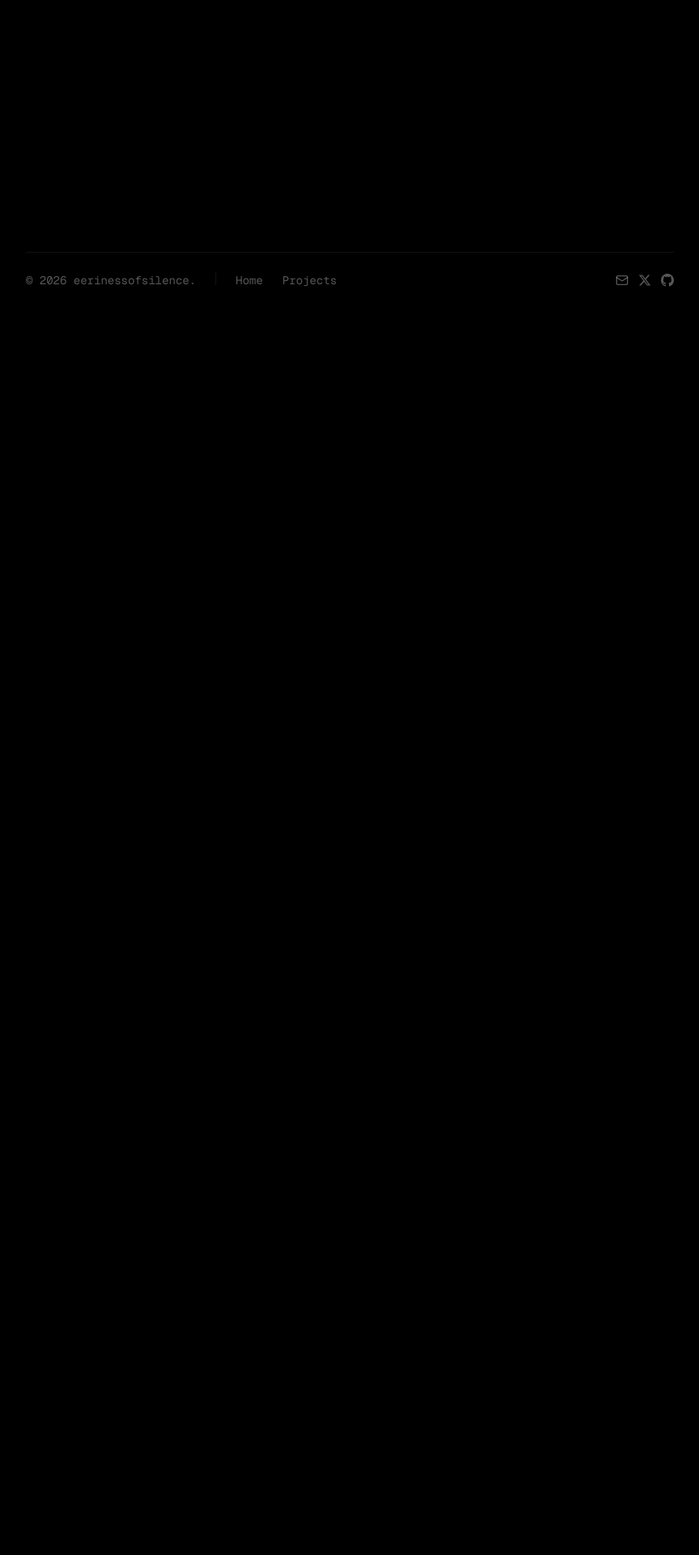
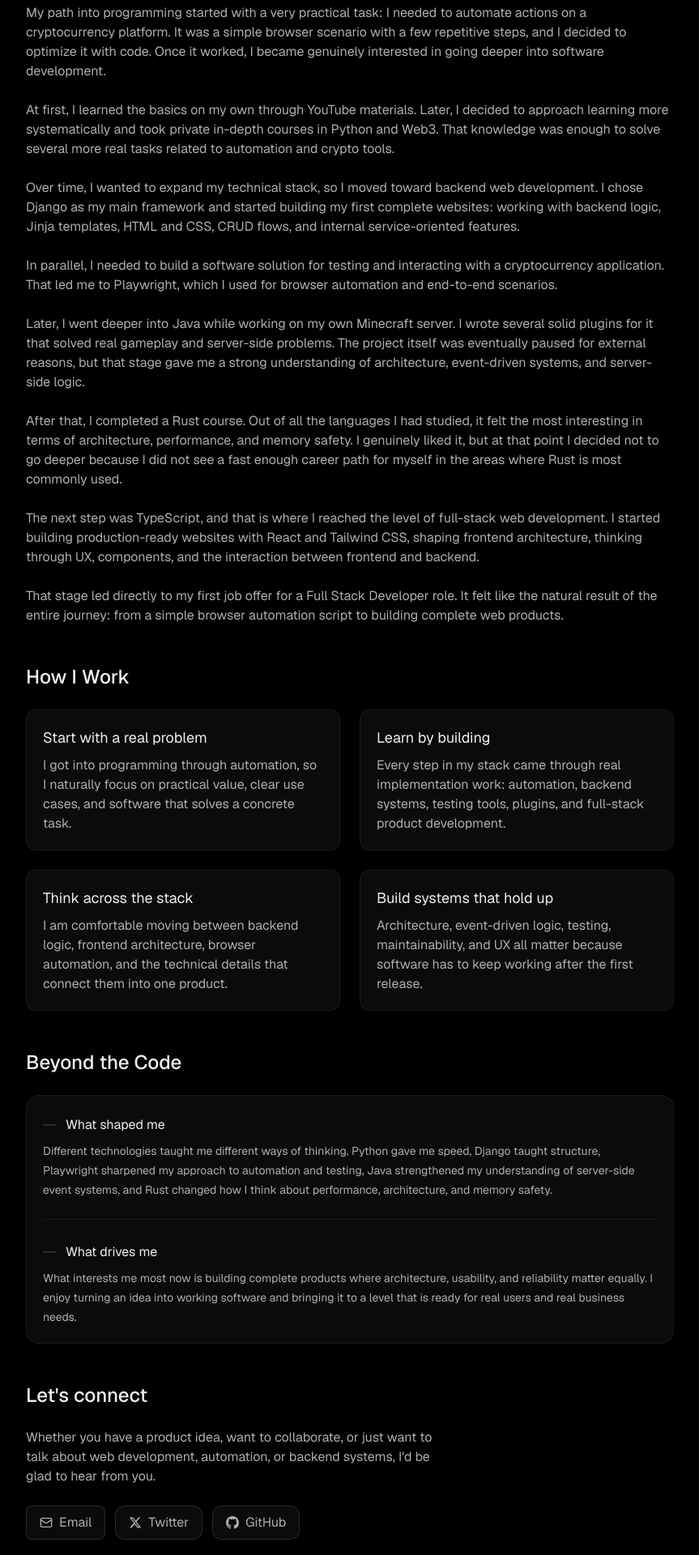
Before and after one commit to eerinessofsilence/eeridev, a Next.js app: page /about in a window 1280 px wide. Shown: the part 420-2340 px from the top of the page at 81% size, without its empty margins (208-1071 px from the left). Before the commit the page ends 800 px from the top, so only its background shows below. Built offline with nearby package versions, Linux system fonts and the light colour scheme.

Commit message:
feat: add about page

```diff
--- a/src/components/layout/Footer.tsx
+++ b/src/components/layout/Footer.tsx
@@ -1,16 +1,11 @@
-'use client';
-
+import Link from 'next/link';
 import { Mail } from 'lucide-react';
-import { usePathname } from 'next/navigation';
 
 export function Footer() {
   const navigation = [
     { href: '/', label: 'Home' },
     { href: '/about', label: 'About' },
-    { href: '/projects', label: 'Projects' },
   ];
-
-  const pathName = usePathname();
 
   return (
     <footer className="container-small flex items-center justify-between border-t border-border/25 py-6">
@@ -19,13 +14,13 @@ export function Footer() {
         <span className="h-4 w-px bg-border/25"></span>
         <nav aria-label="Primary navigation" className="flex flex-wrap gap-6">
           {navigation.map((item) => (
-            <a
+            <Link
               key={item.href}
               href={item.href}
-              className={`rounded-full transition-colors ${item.href == pathName ? 'hidden' : 'hover:text-text'}`}
+              className="rounded-full transition-colors hover:text-text"
             >
               {item.label}
-            </a>
+            </Link>
           ))}
         </nav>
       </div>
--- a/src/components/layout/Header.tsx
+++ b/src/components/layout/Header.tsx
@@ -1,31 +1,27 @@
-'use client';
-
-import { usePathname } from 'next/navigation';
+import Link from 'next/link';
 
 export function Header() {
   const navigation = [
     { href: '/', label: 'Home' },
     { href: '/about', label: 'About' },
-    { href: '/projects', label: 'Projects' },
   ];
 
-  const pathName = usePathname();
   return (
     <header className="fixed inset-x-0 top-0 z-50 border-b border-border/25 bg-foreground/50 backdrop-blur-md">
       <div className="container-small flex justify-between gap-6 py-4">
-        <a href="/" className="group font-medium tracking-tight text-text">
+        <Link href="/" className="group font-medium tracking-tight text-text">
           eeri.dev
-        </a>
+        </Link>
 
         <nav aria-label="Primary navigation" className="flex flex-wrap gap-6">
           {navigation.map((item) => (
-            <a
+            <Link
               key={item.href}
               href={item.href}
-              className={`rounded-full text-sm transition-colors ${item.href == pathName ? 'text-text' : 'hover:text-text hover:underline'}`}
+              className="rounded-full text-sm transition-colors hover:text-text hover:underline"
             >
               {item.label}
-            </a>
+            </Link>
           ))}
         </nav>
       </div>
--- a/src/components/pages/About.tsx
+++ b/src/components/pages/About.tsx
@@ -1,3 +1,193 @@
+import { Mail } from 'lucide-react';
+
+function XMark({ className }: { className?: string }) {
+  return (
+    <svg viewBox="0 0 24 24" fill="currentColor" className={className}>
+      <path d="M18.244 2.25h3.308l-7.227 8.26 8.502 11.24H16.17l-5.214-6.817L4.99 21.75H1.68l7.73-8.835L1.254 2.25H8.08l4.713 6.231zm-1.161 17.52h1.833L7.084 4.126H5.117z"></path>
+    </svg>
+  );
+}
+
+function GitHubMark({ className }: { className?: string }) {
+  return (
+    <svg viewBox="0 0 24 24" fill="currentColor" className={className}>
+      <path d="M12 0C5.37 0 0 5.37 0 12c0 5.3 3.44 9.8 8.2 11.39.6.11.8-.26.8-.58v-2.2c-3.34.72-4.03-1.42-4.03-1.42-.55-1.38-1.34-1.75-1.34-1.75-1.08-.75.09-.73.09-.73 1.2.08 1.83 1.23 1.83 1.23 1.07 1.83 2.81 1.3 3.5 1 .1-.78.42-1.31.76-1.61-2.67-.3-5.47-1.33-5.47-5.93 0-1.31.47-2.38 1.24-3.22-.12-.3-.54-1.52.12-3.17 0 0 1.01-.32 3.3 1.23A11.4 11.4 0 0 1 12 5.8c1.02 0 2.05.14 3 .41 2.3-1.55 3.3-1.23 3.3-1.23.66 1.65.24 2.87.12 3.17.77.84 1.24 1.9 1.24 3.22 0 4.61-2.81 5.62-5.49 5.92.43.37.82 1.1.82 2.22v3.29c0 .32.19.69.8.58A12.01 12.01 0 0 0 24 12c0-6.63-5.37-12-12-12Z" />
+    </svg>
+  );
+}
+
 export default function About() {
-  return <section className="container-small"></section>;
+  return (
+    <main className="container-small space-y-12 py-16 font-sans">
+      <section className="space-y-2">
+        <h1 className="text-4xl font-medium text-text">
+          From browser automation to <br />
+          <strong className="font-semibold text-text-muted">
+            building full-stack products.
+          </strong>
+        </h1>
+        <p className="leading-6 text-pretty">
+          I&apos;m Aleksandr Hubanov, a developer whose path started with a
+          practical automation task and gradually expanded into backend
+          development, browser testing, server-side systems, and production web
+          products. I care about useful software, clear architecture, and
+          interfaces that feel solid in real use.
+        </p>
+      </section>
+      <section className="space-y-6 leading-6">
+        <h1 className="text-2xl font-medium text-text">How it started</h1>
+        <p>
+          My path into programming started with a very practical task: I needed
+          to automate actions on a cryptocurrency platform. It was a simple
+          browser scenario with a few repetitive steps, and I decided to
+          optimize it with code. Once it worked, I became genuinely interested
+          in going deeper into software development.
+        </p>
+        <p>
+          At first, I learned the basics on my own through YouTube materials.
+          Later, I decided to approach learning more systematically and took
+          private in-depth courses in Python and Web3. That knowledge was enough
+          to solve several more real tasks related to automation and crypto
+          tools.
+        </p>
+        <p>
+          Over time, I wanted to expand my technical stack, so I moved toward
+          backend web development. I chose Django as my main framework and
+          started building my first complete websites: working with backend
+          logic, Jinja templates, HTML and CSS, CRUD flows, and internal
+          service-oriented features.
+        </p>
+        <p>
+          In parallel, I needed to build a software solution for testing and
+          interacting with a cryptocurrency application. That led me to
+          Playwright, which I used for browser automation and end-to-end
+          scenarios.
+        </p>
+        <p>
+          Later, I went deeper into Java while working on my own Minecraft
+          server. I wrote several solid plugins for it that solved real gameplay
+          and server-side problems. The project itself was eventually paused for
+          external reasons, but that stage gave me a strong understanding of
+          architecture, event-driven systems, and server-side logic.
+        </p>
+        <p>
+          After that, I completed a Rust course. Out of all the languages I had
+          studied, it felt the most interesting in terms of architecture,
+          performance, and memory safety. I genuinely liked it, but at that
+          point I decided not to go deeper because I did not see a fast enough
+          career path for myself in the areas where Rust is most commonly used.
+        </p>
+        <p>
+          The next step was TypeScript, and that is where I reached the level of
+          full-stack web development. I started building production-ready
+          websites with React and Tailwind CSS, shaping frontend architecture,
+          thinking through UX, components, and the interaction between frontend
+          and backend.
+        </p>
+        <p>
+          That stage led directly to my first job offer for a Full Stack
+          Developer role. It felt like the natural result of the entire journey:
+          from a simple browser automation script to building complete web
+          products.
+        </p>
+      </section>
+      <section className="space-y-6">
+        <h1 className="text-2xl font-medium text-text">How I Work</h1>
+        <div className="grid grid-cols-2 gap-6">
+          <div className="space-y-2 rounded-xl border border-border/25 bg-foreground p-5">
+            <h1 className="text-lg text-text">Start with a real problem</h1>
+            <p>
+              I got into programming through automation, so I naturally focus on
+              practical value, clear use cases, and software that solves a
+              concrete task.
+            </p>
+          </div>
+          <div className="space-y-2 rounded-xl border border-border/25 bg-foreground p-5">
+            <h1 className="text-lg text-text">Learn by building</h1>
+            <p>
+              Every step in my stack came through real implementation work:
+              automation, backend systems, testing tools, plugins, and
+              full-stack product development.
+            </p>
+          </div>
+          <div className="space-y-2 rounded-xl border border-border/25 bg-foreground p-5">
+            <h1 className="text-lg text-text">Think across the stack</h1>
+            <p>
+              I am comfortable moving between backend logic, frontend
+              architecture, browser automation, and the technical details that
+              connect them into one product.
+            </p>
+          </div>
+          <div className="space-y-2 rounded-xl border border-border/25 bg-foreground p-5">
+            <h1 className="text-lg text-text">Build systems that hold up</h1>
+            <p>
+              Architecture, event-driven logic, testing, maintainability, and UX
+              all matter because software has to keep working after the first
+              release.
+            </p>
+          </div>
+        </div>
+      </section>
+      <section className="space-y-6">
+        <h1 className="text-2xl font-medium text-text">Beyond the Code</h1>
+        <div className="flex flex-col gap-6 rounded-2xl border border-border/25 bg-foreground p-5">
+          <div className="space-y-2">
+            <h1 className="inline-flex items-center gap-3 text-text">
+              <span className="h-0.5 w-4 bg-border/50"> </span>What shaped me
+            </h1>
+            <p className="text-sm leading-6">
+              Different technologies taught me different ways of thinking.
+              Python gave me speed, Django taught structure, Playwright
+              sharpened my approach to automation and testing, Java strengthened
+              my understanding of server-side event systems, and Rust changed
+              how I think about performance, architecture, and memory safety.
+            </p>
+          </div>
+          <hr className="text-border/25" />
+          <div className="space-y-2">
+            <h1 className="inline-flex items-center gap-3 text-text">
+              <span className="h-0.5 w-4 bg-border/50"> </span>What drives me
+            </h1>
+            <p className="text-sm leading-6">
+              What interests me most now is building complete products where
+              architecture, usability, and reliability matter equally. I enjoy
+              turning an idea into working software and bringing it to a level
+              that is ready for real users and real business needs.
+            </p>
+          </div>
+        </div>
+      </section>
+      <section className="space-y-6">
+        <h1 className="text-2xl font-medium text-text">Let&apos;s connect</h1>
+        <p className="max-w-lg leading-6 text-pretty">
+          Whether you have a product idea, want to collaborate, or just want to
+          talk about web development, automation, or backend systems, I&apos;d
+          be glad to hear from you.
+        </p>
+        <div className="flex gap-3">
+          <a
+            href="mailto:eeri.dev@gmail.com"
+            className="inline-flex items-center gap-2 rounded-lg border border-border/50 bg-foreground px-4 py-2 transition-colors duration-200 hover:border-border hover:bg-secondary/50"
+          >
+            <Mail className="h-4 w-4 text-text-muted" />
+            Email
+          </a>
+          <a
+            href="https://x.com/eeridev"
+            className="inline-flex items-center gap-2 rounded-xl border border-border/50 bg-foreground px-4 py-2 transition-colors duration-200 hover:border-border hover:bg-secondary/50"
+          >
+            <XMark className="h-4 w-4 text-text-muted" />
+            Twitter
+          </a>
+          <a
+            href="https://github.com/eerinessofsilence"
+            className="inline-flex items-center gap-2 rounded-xl border border-border/50 bg-foreground px-4 py-2 transition-colors duration-200 hover:border-border hover:bg-secondary/50"
+          >
+            <GitHubMark className="h-4 w-4 text-text-muted" />
+            GitHub
+          </a>
+        </div>
+      </section>
+    </main>
+  );
 }
```
